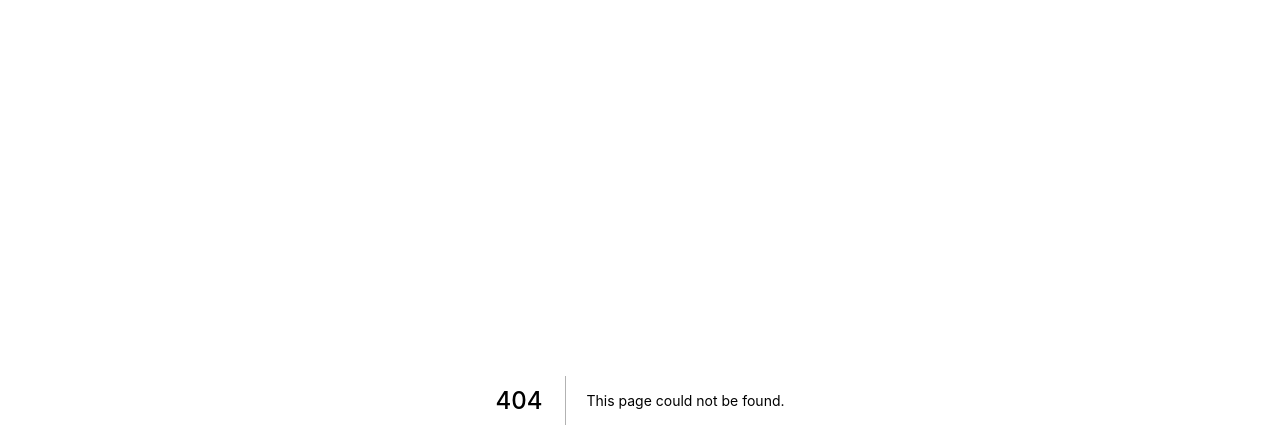
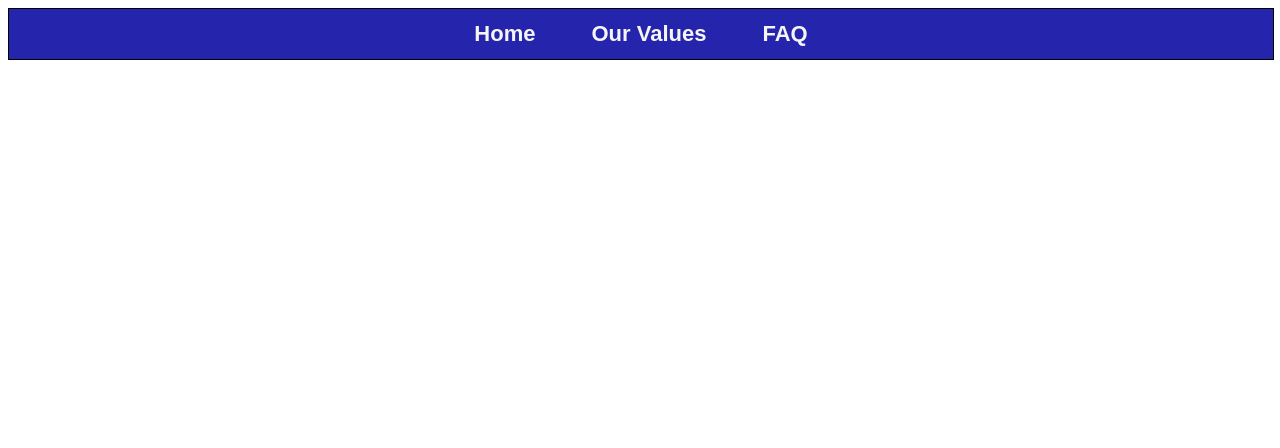
Before and after one commit to DavidGmidd/SeniorSeminarProject21, a Next.js app: page /FAQ in a window 1280 px wide. Before the commit this address had no page. Shown: the top 448 px of the page. Built offline with nearby package versions, Linux system fonts and the light colour scheme.

Commit message:
Menu done, content and transitions between pages remaining

```diff
--- a/src/pages/CrushList.js
+++ b/src/pages/CrushList.js
@@ -3,51 +3,10 @@ import Head from 'next/head';
 import { useState } from 'react';
 import styles from '../pages/Styles/Home.module.css';
 import React from 'react'
+import Home from  '../pages/index';
 
 export default function CrushList() {
 
-
-    const [currentName, setName] = useState('');
-    const [currentLastName, setLastName] = useState('');
-    const [currentEmail, setEmail] = useState('');
-    const[currentPhoneNum, setPhoneNum] = useState('')
-
-function saveUserInfo(){
-
-}
-
-function cancel(){
-
-    setName('')
-    setEmail('')
-    setLastName('')
-
-}
-
-function submitCrushes(){
-
-}
-
-function contactPreference(){
-
-/* // Get the checkbox
-const checkEmail = document.getElementById("EmailPreffered");
-const  checkText = document.getElementById("TextPreffered");
-// Get the output text
-const phoneNum = document.getElementById("PhoneNumber");
-const thanks = document.getElementById("Thanks");
-
-// If the checkbox is checked, display the output text
-if (checkEmail.checked == true){
-    thanks.style.display = "block";
-
-} if (checkText.checked == true){
-    phoneNum.style.display = "block";
-
-  } else {
-
-    } */
-}
 
     return (
 
@@ -56,6 +15,14 @@ if (checkEmail.checked == true){
         <title>Panther Crush List</title>
       </Head>
         <main className={styles.main}>
+        <div className={styles.MenuContainer}>
+
+     <button className={styles.buttonMenu} onClick={() => {setCurrentMode("Home")}}>Home</button>
+     <button className={styles.buttonMenu} onClick={() => {setCurrentMode("Values")}}>Our Values</button>
+     <button className={styles.buttonMenu} onClick={() => {setCurrentMode("FAQ")}}>FAQ</button>
+     {/* <button className={styles.buttonMenu}> Contact</button> */}
+
+   </div>
 
         <div className={styles.plyr} id= "player">
         <iframe src="https://player.vimeo.com/video/536975744?background=1&loop=0"
--- /dev/null
+++ b/src/pages/FAQ.js
@@ -0,0 +1,24 @@
+import styles from '../pages/Styles/Home.module.css';
+import React from 'react'
+import { useState } from 'react';
+import Home from '../pages/index';
+
+export default function FAQ() {
+
+    const [currentMode, setCurrentMode] = useState("FAQ");
+
+return(
+
+    <div className={styles.MenuContainer}>
+
+    <button className={styles.buttonMenu}  onClick={() => { <Home page = {"Home"} />}}>Home</button>
+    <button className={styles.buttonMenu}  onClick={() => {setCurrentMode("Values")}}>Our Values</button>
+    <button className={styles.buttonMenu} onClick={() => {setCurrentMode("FAQ")}}>FAQ</button>
+
+
+  </div>
+
+
+);
+
+}
--- a/src/pages/Styles/Home.module.css
+++ b/src/pages/Styles/Home.module.css
@@ -1,5 +1,41 @@
 
+.MenuContainer{
 
+    text-align: center;
+    border: 1px solid;
+    background-color: rgb(36, 36, 173);
+    width:100%;
+    font-size: 28px;
+    margin-bottom: 25px;
+}
+.buttonMenu {
+
+    margin: 0;
+    padding: 0;
+    overflow: hidden;
+    color: whitesmoke;
+    background-color: transparent;
+    font-size: 22px;
+    padding: 12px 28px;
+    font-weight: bold;
+    border: transparent;
+    border-bottom: transparent;
+    border-top: transparent;
+
+  }
+  .buttonMenu:focus{
+
+      background-color: whitesmoke;
+      color: black;
+  }
+
+  .buttonMenu:hover{
+
+    background-color: whitesmoke;
+    color: black;
+    cursor: pointer;
+
+  }
 .plyr {
     background-color: none transparent;
     align-items: center;
--- /dev/null
+++ b/src/pages/Values.js
@@ -0,0 +1,23 @@
+
+import styles from '../pages/Styles/Home.module.css';
+import React from 'react'
+import { useState } from 'react';
+import Home from '../pages/index';
+
+export default function Values() {
+
+    const [currentMode, setCurrentMode] = useState("Values");
+
+    return (
+
+    <div className={styles.MenuContainer}>
+
+    <button className={styles.buttonMenu} onClick={() => {setCurrentMode("Home")}}>Home</button>
+    <button className={styles.buttonMenu} onClick={() => {setCurrentMode("Values")}}>Our Values</button>
+    <button className={styles.buttonMenu} onClick={() => { <Home page = {"FAQ"} />}} >FAQ</button>
+    {/* <button className={styles.buttonMenu}> Contact</button> */}
+  </div>
+
+
+    );
+}
--- a/src/pages/index.js
+++ b/src/pages/index.js
@@ -5,21 +5,20 @@ import Head from 'next/head';
 import { useState } from 'react';
 import React from 'react'
 import styles from '../pages/Styles/Home.module.css';
-//import player from '../pages/Styles/plyr.css';
 import CrushList from '../pages/CrushList';
-//import middlebury_720 from '../images/middlebury_720.mp4';
+import Values from '../pages/Values';
+import FAQ from '../pages/FAQ';
 
-export default function Home() {
 
-  const [currentMode, setCurrentMode] = useState("Welcome");
+export default function Home(page) {
+
+  page = "Home"
+  const [currentMode, setCurrentMode] = useState(page);
 
   let content;
 
-  if (currentMode === "CrushList") {
+  if (currentMode === "Home") {
 
-    content = ( <CrushList/> )
-  }
-  else if (currentMode === "Welcome") {
     content = (
     <>
     <Head>
@@ -27,6 +26,15 @@ export default function Home() {
     </Head>
 
     <main className= {styles.main}>
+      <div className={styles.MenuContainer}>
+
+        <button className={styles.buttonMenu} onClick={() => {setCurrentMode("Home")}}>Home</button>
+        <button className={styles.buttonMenu} onClick={() => {setCurrentMode("Values")}}>Our Values</button>
+        <button className={styles.buttonMenu} onClick={() => {setCurrentMode("FAQ")}}>FAQ</button>
+        {/* <button className={styles.buttonMenu}> Contact</button> */}
+
+      </div>
+
       <div className={styles.plyr} id="player" >
   {/* <link rel="stylesheet" href= "/path/to/plyr.css" /> */}
       <script src= "https://cdn.plyr.io/3.6.4/plyr.js"></script>
@@ -65,9 +73,16 @@ export default function Home() {
 
       </>)
   }
-  else {
-    content = (<>  </>);
+
+  else if (currentMode === "CrushList") {
+    content = ( <CrushList/> )
   }
+  else if (currentMode === "Values") {
+      content = ( <Values/> )
+  } else if (currentMode === "FAQ") {
+    content = ( <FAQ/> )
+  }
+
 
 return (
     <>
```
